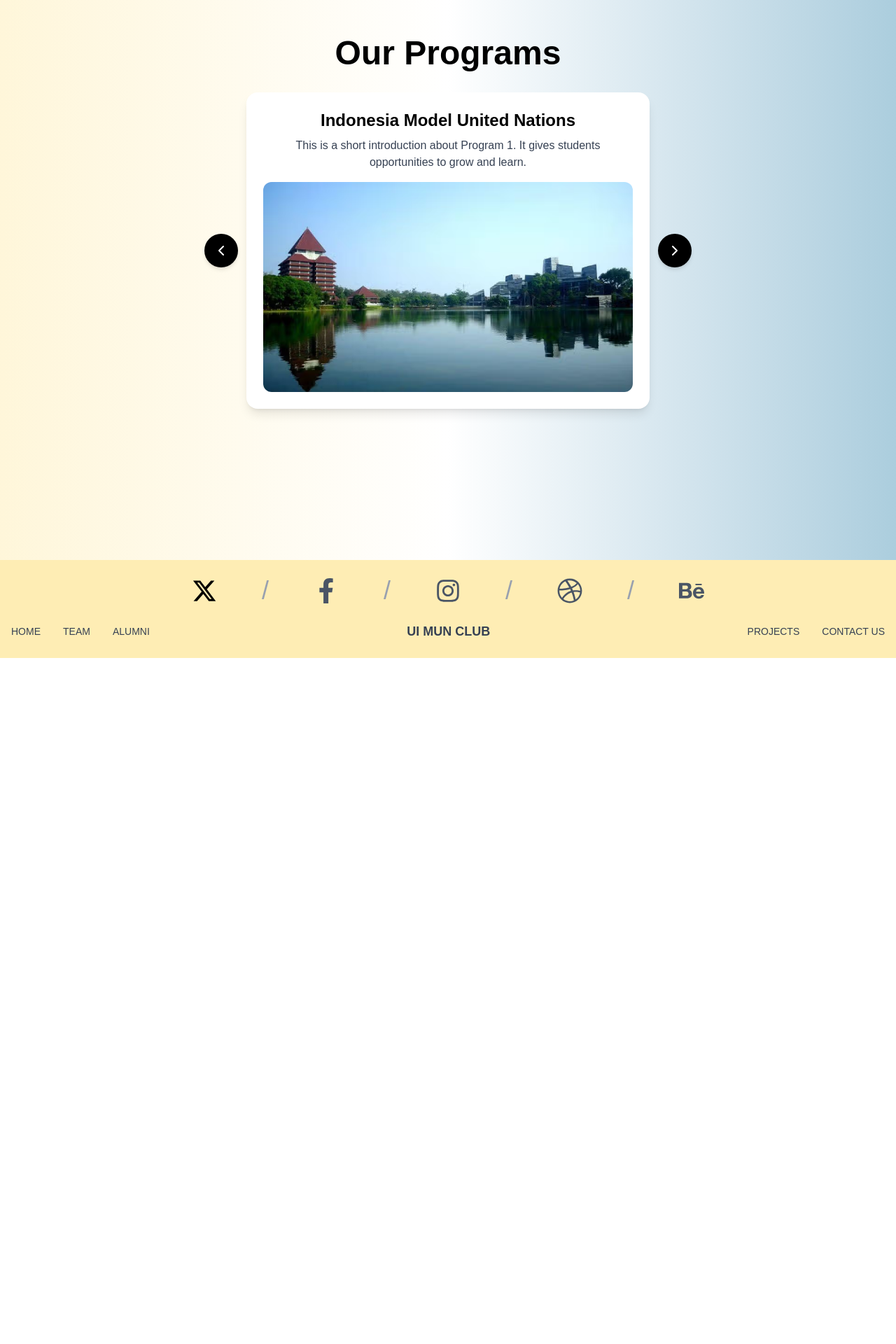
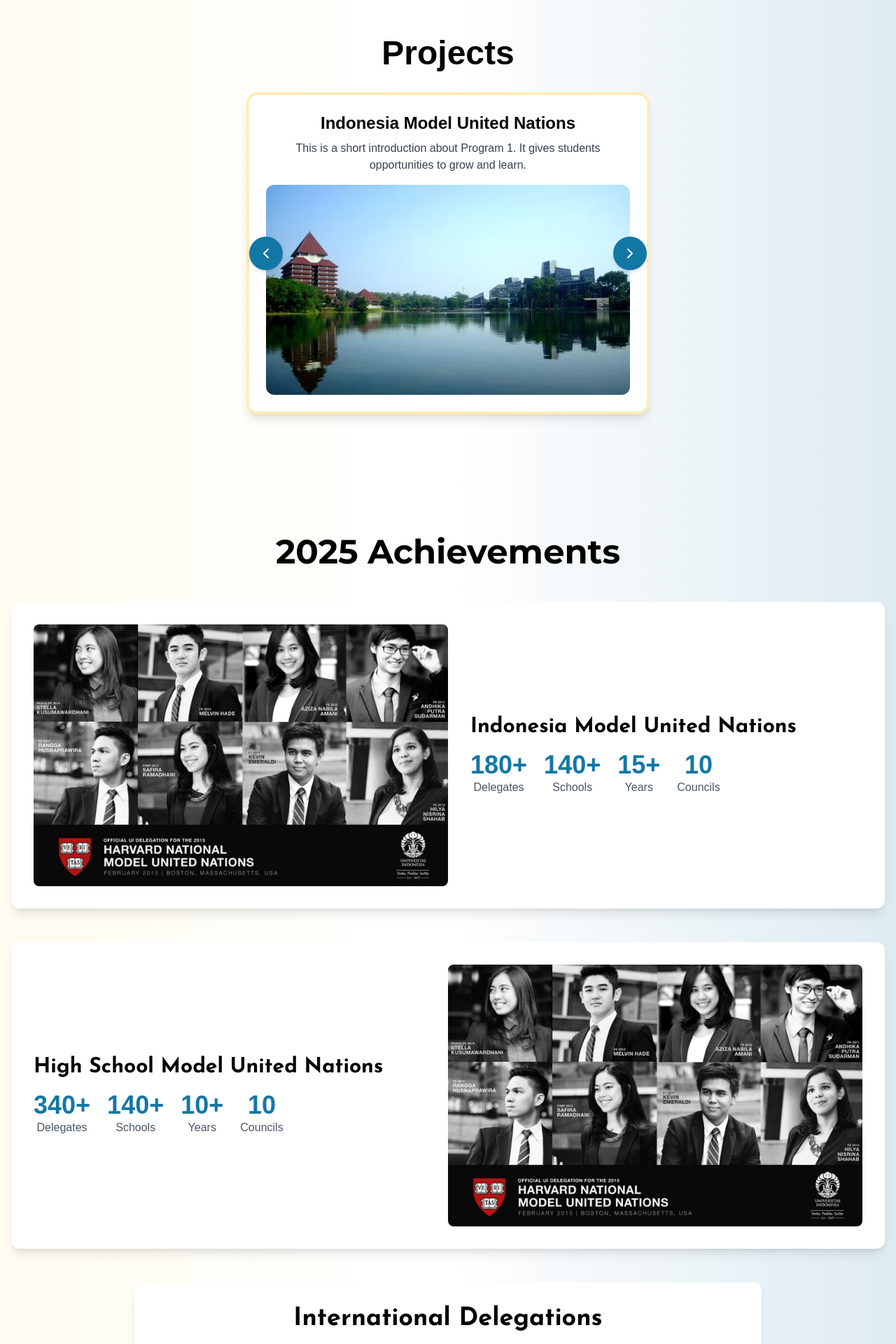
Before and after one commit to Milannf/uimunclub, a Next.js app: page / in a window 1280 px wide. Shown: the part 2500-4420 px from the top of the page at 70% size. Before the commit the page ends 3440 px from the top, so only its background shows below. Built offline with nearby package versions, Linux system fonts and the light colour scheme.

Commit message:
Added more to homepage

```diff
--- a/app/InternationalDelegations/page.tsx
+++ b/app/InternationalDelegations/page.tsx
@@ -1,13 +1,19 @@
 'use client';
 
-import { Josefin_Sans } from 'next/font/google';
+import { Josefin_Sans, Montserrat } from 'next/font/google';
 import Image from "next/image";
 import Footer from "@/components/Footer";
+import { motion } from "framer-motion";
 
 
 const josefinSans = Josefin_Sans({
   subsets: ['latin'],
   weight: ['300', '400', '500', '600', '700'], // choose weights you need
+});
+
+const montserrat = Montserrat({
+  subsets: ['latin'],
+  weight: ['400', '500', '700'],
 });
 
 export default function HIMUNPage() {
@@ -40,9 +46,37 @@
         <div
         className="min-h-screen flex flex-col bg-white items-center justify-center bg-center bg-cover"
         >
+
+        <div className="w-[80vw] h-auto m-5 mt-15 flex flex-col md:flex-row justify-center items-center gap-8 px-6">
+          <motion.h1
+            initial={{ opacity: 0, y: 20 }} // starts faded and slightly down
+            animate={{ opacity: 1, y: 0 }} // fades in and moves up
+            transition={{ duration: 0.8, ease: "easeOut" }}
+            className="font-bold text-black text-4xl mt-5 md:text-5xl lg:text-6xl text-center"
+            style={{ fontFamily: "Montserrat, sans-serif" }}
+            >
+            International Delegations <br />
+            <motion.span
+                initial={{ opacity: 0, x: -20 }}
+                animate={{ opacity: 1, x: 0 }}
+                transition={{ delay: 0.4, duration: 0.6, ease: "easeOut" }}
+                className="font-thin text-3xl"
+                style={{ fontFamily: "Lumios Marker, sans-serif" }}
+            >
+                Est 2008
+            </motion.span>
+        </motion.h1>
+        </div>
+        <div>
+            <h1
+            className={`${montserrat.className} text-black text-s mt-15 md:text-m md:w-[80vw] sm:w-[80vw] w-[80vw] lg:w-[60vw] text-justify lg:text-xl`}>
+            UI MUN Club’s 2025 General Training is a foundational program for future diplomats. It’s designed to equip you with the essential skills for success in Model United Nations. You’ll master the rules of procedure, develop powerful public speaking and debating abilities, and learn how to conduct effective research on complex global issues. The curriculum also focuses on the art of resolution writing and diplomacy, teaching you how to negotiate and build consensus. This training is your first step toward becoming a confident delegate and a knowledgeable global citizen. It’s an invaluable experience that builds critical thinking and leadership skills. <br />
+          </h1>
+        </div>
+
         <div className="mt-25 w-[90vw] flex flex-col [@media(min-width:900px)]:flex-row justify-center items-center">
         {/* First pink box: bigger on small screens, square, shrinks smoothly */}
-        <div className="bg-white aspect-square
+        <div className="bg-white border-5 border-[#feedb4] aspect-square
                         w-[clamp(180px,30vw,280px)]
                         [@media(min-width:900px)]:w-[clamp(150px,20vw,250px)]
                         m-5 shadow-[0_10px_20px_rgba(0,0,0,0.1)] rounded-[25px] flex items-center justify-center">
@@ -62,14 +96,14 @@
             <p className="text-black text-[14px] text-center m-5">
                 Isi Bebas mau berapa kata dan mau apa aja karena box akan menyuasaikan dengan text
             </p>
-            <button className={`${josefinSans.className} text-1xl text-black bg-[#D8BA3A] rounded-[15px] mb-4 hover:bg-[#c0a832] hover:shadow-lg hover:scale-105`}><h1 className="m-2">Register</h1></button>
+            <button className={`${montserrat.className} text-1xl text-black bg-[#D8BA3A] rounded-[5px] mb-4 hover:bg-[#c0a832] hover:shadow-lg hover:scale-105`}><h1 className="m-2">Register</h1></button>
             </div>
         </div>
 
 
         <div className="w-[90vw] flex flex-col [@media(min-width:900px)]:flex-row-reverse justify-center items-center">
         {/* First pink box: bigger on small screens, square, shrinks smoothly */}
-        <div className="bg-white aspect-square
+        <div className="bg-white border-5 border-[#feedb4] aspect-square
                         w-[clamp(180px,30vw,280px)]
                         [@media(min-width:900px)]:w-[clamp(150px,20vw,250px)]
                         m-5 shadow-[0_10px_20px_rgba(0,0,0,0.1)] rounded-[25px] flex items-center justify-center">
@@ -89,13 +123,13 @@
             <p className="text-black text-[14px] text-center m-5">
                 Isi Bebas mau berapa kata dan mau apa aja karena box akan menyuasaikan dengan text
             </p>
-            <button className={`${josefinSans.className} text-1xl text-black bg-[#D8BA3A] rounded-[15px] mb-4 hover:bg-[#c0a832] hover:shadow-lg hover:scale-105`}><h1 className="m-2">Register</h1></button>
+            <button className={`${montserrat.className} text-1xl text-black bg-[#D8BA3A] rounded-[5px] mb-4 hover:bg-[#c0a832] hover:shadow-lg hover:scale-105`}><h1 className="m-2">Register</h1></button>
             </div>
         </div>
 
         <div className="w-[90vw] flex flex-col [@media(min-width:900px)]:flex-row justify-center items-center">
         {/* First pink box: bigger on small screens, square, shrinks smoothly */}
-        <div className="bg-white aspect-square
+        <div className="bg-white border-5 border-[#feedb4] aspect-square
                         w-[clamp(180px,30vw,280px)]
                         [@media(min-width:900px)]:w-[clamp(150px,20vw,250px)]
                         m-5 shadow-[0_10px_20px_rgba(0,0,0,0.1)] rounded-[25px] flex items-center justify-center">
@@ -115,7 +149,7 @@
             <p className="text-black text-[14px] text-center m-5">
                 Isi Bebas mau berapa kata dan mau apa aja karena box akan menyuasaikan dengan text
             </p>
-            <button className={`${josefinSans.className} text-1xl text-black bg-[#D8BA3A] rounded-[15px] mb-4 hover:bg-[#c0a832] hover:shadow-lg hover:scale-105`}><h1 className="m-2">Register</h1></button>
+            <button className={`${montserrat.className} text-1xl text-black bg-[#D8BA3A] rounded-[5px] mb-4 hover:bg-[#c0a832] hover:shadow-lg hover:scale-105`}><h1 className="m-2">Register</h1></button>
             </div>
         </div>
         </div>
--- a/app/page.tsx
+++ b/app/page.tsx
@@ -1,17 +1,23 @@
 'use client';
 
-import { Montserrat } from 'next/font/google';
-import { useState } from "react";
+import { Josefin_Sans, Montserrat } from 'next/font/google';
+import { useState, useEffect, useRef } from "react";
 import { FiChevronLeft, FiChevronRight } from "react-icons/fi";
 import Descriptions from "@/components/Descriptions";
 import Image from "next/image";
 import Footer from '@/components/Footer';
-import { motion } from "framer-motion";
+import { motion, useInView, useSpring } from "framer-motion";
+import { useTransform } from "framer-motion";
 import Link from 'next/link';
 
 const montserrat = Montserrat({
   subsets: ['latin'],
   weight: ['400', '500', '700'],
+});
+
+const josefinSans = Josefin_Sans({
+  subsets: ['latin'],
+  weight: ['300', '400', '500', '600', '700'],
 });
 
 const programs = [
@@ -37,55 +43,47 @@
     link: "/GeneralTraining"
   },
   {
-    title: "UI for Harvard National MUN",
+    title: "International Delegations",
     description: "This is a short introduction about Program 3. It emphasizes collaboration and teamwork.",
     image: "/danaukenangan.png",
     alt: "program",
     link: "/InternationalDelegations"
   },
   {
-    title: "UI for Harvard World MUN",
-    description: "This is a short introduction about Program 3. It emphasizes collaboration and teamwork.",
-    image: "/danaukenangan.png",
-    alt: "program",
-    link: "/InternationalDelegations"
-  },
-  {
-    title: "UI for Singapore MUN",
-    description: "This is a short introduction about Program 3. It emphasizes collaboration and teamwork.",
-    image: "/danaukenangan.png",
-    alt: "program",
-    link: "/InternationalDelegations"
-  },
-  {
-    title: "UI for NTUMUN",
-    description: "This is a short introduction about Program 3. It emphasizes collaboration and teamwork.",
-    image: "/danaukenangan.png",
-    alt: "program",
-    link: "/InternationalDelegations"
-  },
-  {
-    title: "UI for TEIMUN",
-    description: "This is a short introduction about Program 3. It emphasizes collaboration and teamwork.",
-    image: "/danaukenangan.png",
-    alt: "program",
-    link: "/InternationalDelegations"
-  },
-  {
-    title: "UI for EUROMUN",
-    description: "This is a short introduction about Program 3. It emphasizes collaboration and teamwork.",
-    image: "/danaukenangan.png",
-    alt: "program",
-    link: "/InternationalDelegations"
-  },
-  {
-    title: "UI for PIMUN",
+    title: "Mentoring Program",
     description: "This is a short introduction about Program 3. It emphasizes collaboration and teamwork.",
     image: "/danaukenangan.png",
     alt: "program",
     link: "/InternationalDelegations"
   },
 ];
+
+// Reusable animated counter component
+const AnimatedCounter = ({ from, to, duration, prefix = '', suffix = '' }) => {
+  const ref = useRef(null);
+  const inView = useInView(ref, { once: true, amount: 0.5 });
+
+  // Create a motion value for the number animation
+  const springValue = useSpring(from, { damping: 100, stiffness: 100 });
+  const displayValue = useTransform(springValue, (latest) => Math.round(latest));
+
+  useEffect(() => {
+    if (inView) {
+      springValue.set(to);
+    }
+  }, [inView, springValue, to]);
+
+  return (
+    <motion.h1
+      ref={ref}
+      className='text-3xl sm:text-4xl font-bold text-[#1377a6]'
+    >
+      {prefix}
+      <motion.span>{displayValue}</motion.span>
+      {suffix}
+    </motion.h1>
+  );
+};
 
 export default function Home() {
   const [moveLeft, setMoveLeft] = useState(true);
@@ -106,7 +104,6 @@
 
   return (
     <div className="text-white overflow-x-hidden">
-
       {/* Section 1 */}
       <div className="relative h-screen flex flex-col items-center justify-center">
         {/* Fixed background image (works on iOS) */}
@@ -139,12 +136,9 @@
         </div>
       </div>
 
-
       {/* Section 2 */}
-      <div className="min-h-screen flex flex-col items-center justify-center bg-white bg-gradient-to-r from-[#feedb4]/50 via-white to-[#579cbc]/50
-">
+      <div className="min-h-screen flex flex-col items-center justify-center bg-white bg-gradient-to-r from-[#feedb4]/20 via-white to-[#579cbc]/20">
         <div className="flex flex-col w-[80vw] items-center py-[1vh] gap-[1vh]">
-
           <motion.p
             initial={{ opacity: 0, y: 40 }}
             animate={{ opacity: 1, y: 0 }}
@@ -278,15 +272,12 @@
               <Descriptions>Foster a stimulating and supportive environment where members can refine their public speaking, diplomacy, and leadership skills, keeping their passion for MUN alive and ensuring continuous personal growth.</Descriptions>
             </div>
           </div>
+        </div>
 
-
-
-
-        </div>
         <div className="w-full flex flex-col items-center py-12 mb-15">
           <div className="w-full flex flex-col items-center py-8 md:py-12 mb-10 md:mb-15">
-          <h1 className="text-4xl sm:text-5xl text-black font-bold mb-6 md:mb-8 text-center px-4">Our Programs</h1>
-          <div className="relative w-full max-w-sm sm:max-w-md md:max-w-xl mx-auto bg-white rounded-2xl shadow-lg p-6 flex flex-col items-center">
+              <h1 className="text-4xl sm:text-5xl text-black font-bold mb-6 md:mb-8 text-center px-4">Projects</h1>
+              <div className="relative w-full max-w-sm sm:max-w-md md:max-w-xl mx-auto bg-white border-4 border-[#feedb4] rounded-2xl shadow-lg p-6 flex flex-col items-center">
                   {/* Text Box */}
                   <Link href={programs[current].link} className="text-center cursor-pointer hover:underline">
                       <h2 className="text-xl sm:text-2xl text-black font-semibold mb-2
@@ -311,34 +302,133 @@
                       />
                   </div>
 
-            {/* Navigation Buttons */}
+                  {/* Navigation Buttons Container */}
+                  <div className="flex justify-between items-center w-full mt-4 md:mt-0 md:absolute md:left-0 md:right-0 md:top-1/2 md:transform md:-translate-y-1/2">
+                      {/* Previous Button */}
                       <button
                           onClick={prevSlide}
-                className="absolute bg-black left-[-60px] top-1/2 transform -translate-y-1/2 rounded-full shadow-md p-3 hover:bg-gray-500 hidden md:block"
+                          className="bg-[#1377a6] rounded-full shadow-md p-3 hover:bg-[#094e6f] md:block"
                       >
                           <FiChevronLeft size={24} color="#ffffff" />
                       </button>
+                      {/* Next Button */}
                       <button
                           onClick={nextSlide}
-                className="absolute bg-black right-[-60px] top-1/2 transform -translate-y-1/2 rounded-full shadow-md p-3 hover:bg-gray-500 hidden md:block"
+                          className="bg-[#1377a6] rounded-full shadow-md p-3 hover:bg-[#094e6f] md:block"
                       >
                           <FiChevronRight size={24} color="#ffffff" />
                       </button>
                   </div>
               </div>
-          <div className="flex justify-center space-x-4">
-              <button
-                onClick={prevSlide}
-                className="bg-black rounded-full shadow-md p-3 hover:bg-gray-500 md:hidden"
+          </div>
+
+          {/* 2025 Achievements */}
+          <div className="w-full flex flex-col items-center py-16 ">
+            <h1 className={`${montserrat.className} font-bold text-black text-4xl sm:text-5xl mb-12 text-center px-4`}>
+              2025 Achievements
+            </h1>
+
+            <div className="w-full max-w-7xl mx-auto px-4 flex flex-col gap-8 md:gap-12">
+              {/* IMUN Block 1 */}
+              <motion.div
+                className="flex flex-col md:flex-row items-center bg-white rounded-xl shadow-lg w-full p-6 sm:p-8"
+                initial={{ opacity: 0, x: -50 }}
+                whileInView={{ opacity: 1, x: 0 }}
+                viewport={{ once: true }}
+                transition={{ duration: 0.6, ease: "easeOut", delay: 0.2 }}
               >
-                <FiChevronLeft size={24} color="#ffffff" />
-              </button>
-              <button
-                onClick={nextSlide}
-                className="bg-black rounded-full shadow-md p-3 hover:bg-gray-500 md:hidden"
+                <Image
+                  src={'/backgroundalumni.png'}
+                  alt='Indonesia Model United Nations'
+                  width={400}
+                  height={250}
+                  className="rounded-lg object-cover w-full md:w-1/2 mb-4 md:mb-0 md:mr-8"
+                />
+                <div className="flex flex-col items-center md:items-start text-center md:text-left w-full md:w-1/2">
+                  <h1 className={`${josefinSans.className} font-bold text-black text-2xl sm:text-3xl mb-4`}>Indonesia Model United Nations</h1>
+                  <div className="flex flex-wrap justify-center md:justify-start gap-4 sm:gap-6 text-center">
+                    <div className="flex flex-col items-center">
+                      <AnimatedCounter from={0} to={180} duration={1} suffix='+' />
+                      <p className='text-gray-600 text-sm sm:text-base'>Delegates</p>
+                    </div>
+                    <div className="flex flex-col items-center">
+                      <AnimatedCounter from={0} to={140} duration={1.2} suffix='+' />
+                      <p className='text-gray-600 text-sm sm:text-base'>Schools</p>
+                    </div>
+                    <div className="flex flex-col items-center">
+                      <AnimatedCounter from={0} to={15} duration={1.4} suffix='+' />
+                      <p className='text-gray-600 text-sm sm:text-base'>Years</p>
+                    </div>
+                    <div className="flex flex-col items-center">
+                      <AnimatedCounter from={0} to={10} duration={1.6} />
+                      <p className='text-gray-600 text-sm sm:text-base'>Councils</p>
+                    </div>
+                  </div>
+                </div>
+              </motion.div>
+
+              {/* IMUN Block 2 */}
+              <motion.div
+                className="flex flex-col md:flex-row-reverse items-center bg-white rounded-xl shadow-lg w-full p-6 sm:p-8"
+                initial={{ opacity: 0, x: 50 }}
+                whileInView={{ opacity: 1, x: 0 }}
+                viewport={{ once: true }}
+                transition={{ duration: 0.6, ease: "easeOut", delay: 0.4 }}
               >
-                <FiChevronRight size={24} color="#ffffff" />
-              </button>
+                <Image
+                  src={'/backgroundalumni.png'}
+                  alt='Indonesia Model United Nations'
+                  width={400}
+                  height={250}
+                  className="rounded-lg object-cover w-full md:w-1/2 mb-4 md:mb-0 md:ml-8"
+                />
+                <div className="flex flex-col items-center md:items-start text-center md:text-left w-full md:w-1/2">
+                  <h1 className={`${josefinSans.className} font-bold text-black text-2xl sm:text-3xl mb-4`}>High School Model United Nations</h1>
+                  <div className="flex flex-wrap justify-center md:justify-start gap-4 sm:gap-6 text-center">
+                    <div className="flex flex-col items-center">
+                      <AnimatedCounter from={0} to={340} duration={1} suffix='+' />
+                      <p className='text-gray-600 text-sm sm:text-base'>Delegates</p>
+                    </div>
+                    <div className="flex flex-col items-center">
+                      <AnimatedCounter from={0} to={140} duration={1.2} suffix='+' />
+                      <p className='text-gray-600 text-sm sm:text-base'>Schools</p>
+                    </div>
+                    <div className="flex flex-col items-center">
+                      <AnimatedCounter from={0} to={10} duration={1.4} suffix='+' />
+                      <p className='text-gray-600 text-sm sm:text-base'>Years</p>
+                    </div>
+                    <div className="flex flex-col items-center">
+                      <AnimatedCounter from={0} to={10} duration={1.6} />
+                      <p className='text-gray-600 text-sm sm:text-base'>Councils</p>
+                    </div>
+                  </div>
+                </div>
+              </motion.div>
+            </div>
+
+            {/* International Delegations */}
+            <motion.div
+              className="flex flex-col items-center bg-white rounded-xl shadow-lg w-full max-w-4xl mx-auto p-8 mt-12 px-4"
+              initial={{ opacity: 0, scale: 0.9 }}
+              whileInView={{ opacity: 1, scale: 1 }}
+              viewport={{ once: true }}
+              transition={{ duration: 0.6, ease: "easeOut", delay: 0.6 }}
+            >
+              <h1 className={`${josefinSans.className} font-bold text-black text-3xl md:text-4xl mb-6 text-center`}>International Delegations</h1>
+              <div className="flex flex-wrap justify-center gap-8 md:gap-12">
+                <div className="flex flex-col items-center">
+                  <AnimatedCounter from={0} to={5} duration={1} suffix='+' />
+                  <p className='text-gray-600 text-base md:text-lg'>Countries</p>
+                </div>
+                <div className="flex flex-col items-center">
+                  <AnimatedCounter from={0} to={15} duration={1.2} suffix='+' />
+                  <p className='text-gray-600 text-base md:text-lg'>Awards</p>
+                </div>
+              </div>
+            </motion.div>
+          </div>
+        <div className='bg-yellow-500'>
+          Hello World
         </div>
         </div>
         <Footer></Footer>
```
Lines whose indentation alone changed are shown as unchanged.
